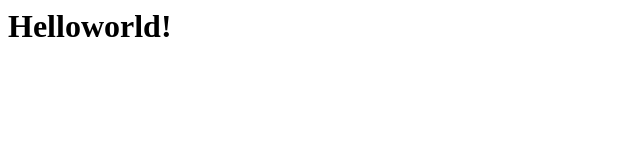
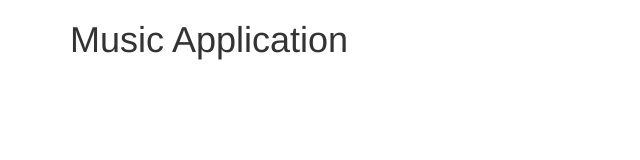
Before and after one commit to kpingul/MusicApp, a plain HTML site: page index.html in a window 1280 px wide. Shown: the whole page, without its empty margins (0-640 px from the left). Drawn offline with nearby package versions, Linux system fonts and the light colour scheme.

Commit message:
updated bootstrap into index file

```diff
--- a/index.html
+++ b/index.html
@@ -2,8 +2,15 @@
 <head>
 	<meta charset="UTF-8">
 	<title>Document</title>
+	<link rel="stylesheet" href="https://cdnjs.cloudflare.com/ajax/libs/twitter-bootstrap/3.3.4/css/bootstrap.min.css">
 </head>
 <body>
-	<h1>Helloworld!</h1>
+		<div class="container">
+			<h1>Music Application</h1>
+
+
+
+		</div>
+
 </body>
 </html>
```
